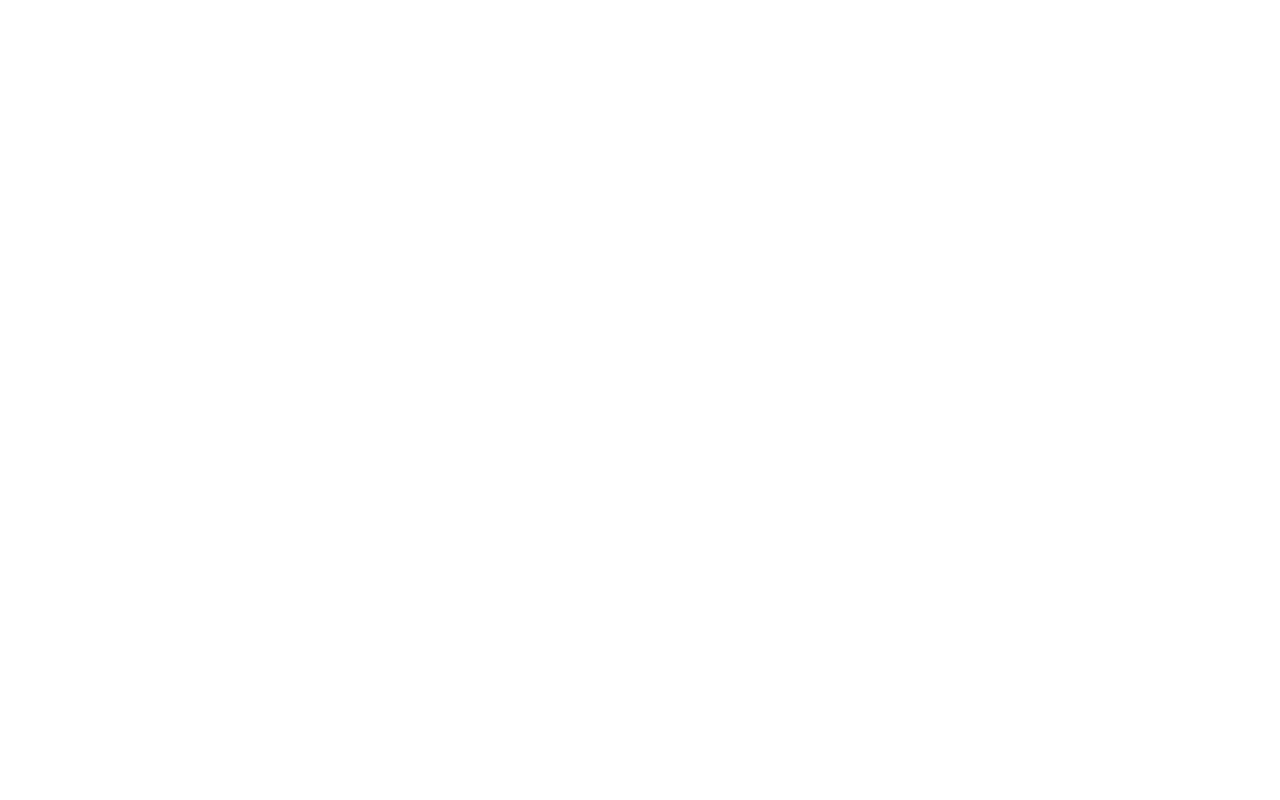
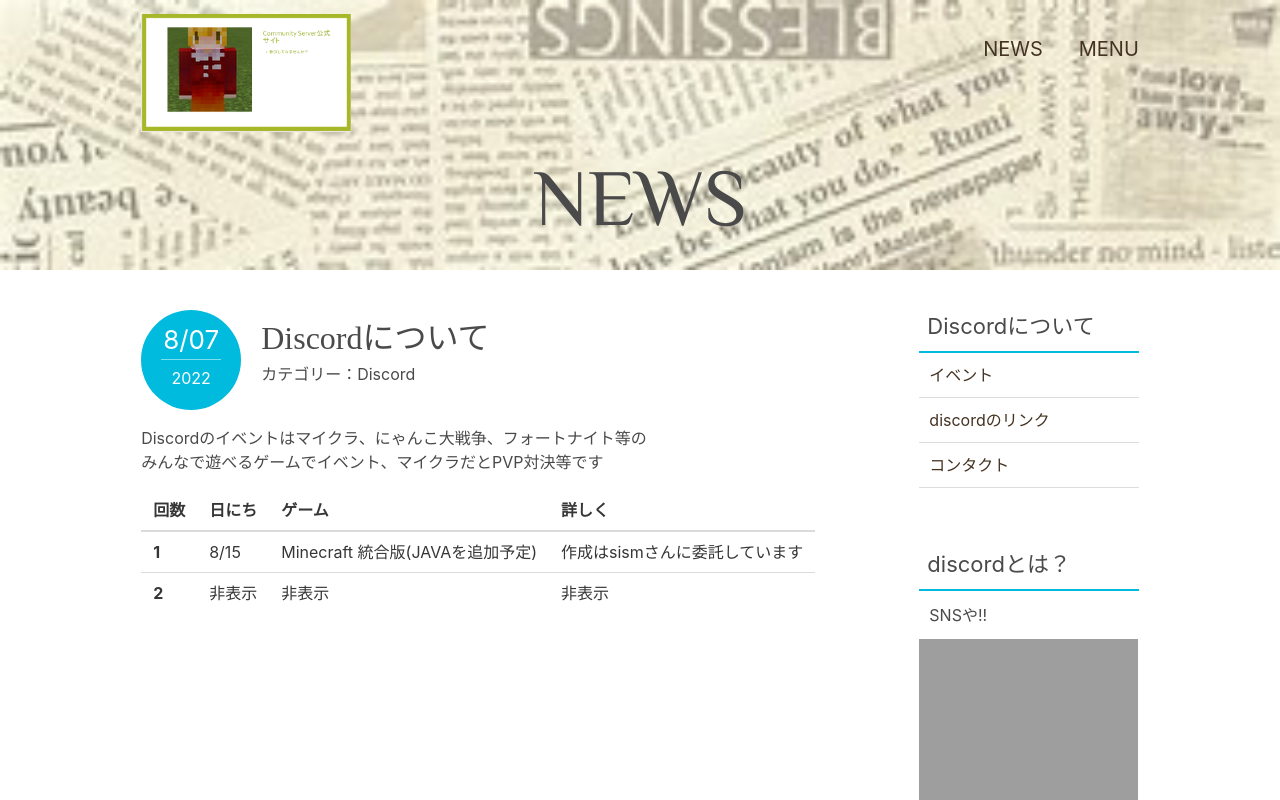
Before and after one commit to html2021/sab, a plain HTML site: page event.html in a window 1280 px wide. Shown: the top 800 px of the page. Drawn offline with nearby package versions, Linux system fonts and the light colour scheme; some packages are replaced by stand-ins of ours; grey boxes are pictures that could not be loaded.

Commit message:
Add files via upload

```diff
--- a/event.html
+++ b/event.html
@@ -0,0 +1,98 @@
+<!DOCTYPE html>
+<html lang="ja">
+    <head>
+        <meta charset="utf-8">
+        <title>WCB Cafe - NEWS</title>
+        <meta name="description" content="gamecommunity">
+        <link rel="icon" type="image/png" href="images/favicon.png">
+        <meta name="viewport" content="width=device-width, initial-scale=1">
+
+    <!-- CSS -->
+        <link rel="stylesheet" href="https://unpkg.com/ress/dist/ress.min.css">
+        <link href="https://fonts.googleapis.com/css?family=Philosopher" rel="stylesheet">
+        <link href="css/style.css" rel="stylesheet">
+        <link rel="stylesheet" href="https://cdn.jsdelivr.net/npm/bulma@0.9.4/css/bulma-rtl.min.css">
+    </head>
+
+    <body>
+        <div id="news" class="big-bg">
+            <header class="page-header wrapper">
+                <h1><a href="index.html"><img class="logo" src="images/logo.png" alt="WCBカフェ ホーム"></a></h1>
+                <nav>
+                    <ul class="main-nav">
+                        <li><a href="news.html">News</a></li>
+                        <li><a href="menu.html">Menu</a></li>
+                    </ul>
+                </nav>
+            </header>
+
+            <div class="wrapper">
+                <h2 class="page-title">News</h2>
+            </div><!-- /.wrapper -->
+        </div><!-- /#news -->
+
+        <div class="news-contents wrapper">
+            <article>
+                <header class="post-info">
+                    <h2 class="post-title">Discordについて</h2>
+                    <p class="post-date">8/07 <span>2022</span></p>
+                    <p class="post-cat">カテゴリー：Discord</p>
+                </header>
+                <p>
+                    Discordのイベントはマイクラ、にゃんこ大戦争、フォートナイト等の<br>
+                    みんなで遊べるゲームでイベント、マイクラだとPVP対決等です
+                </p>
+                <!-- admax -->
+                <script src="https://adm.shinobi.jp/s/a582abec707b99fa6ea4ff215707981e"></script>
+                <!-- admax -->
+                <p>
+                    <table class="table">
+                        <thead>
+                          <tr>
+                            <th>回数</th>
+                            <th>日にち</th>
+                            <th>ゲーム</th>
+                            <th>詳しく</th>
+                          </tr>
+                        </thead>
+                        <tbody>
+                          <tr>
+                            <th>1</th>
+                            <td>8/15</td>
+                            <td>Minecraft 統合版(JAVAを追加予定)</td>
+                            <td>作成はsismさんに委託しています</td>
+                          </tr>
+                          <tr>
+                            <th>2</th>
+                            <td>非表示</td>
+                            <td>非表示</td>
+                            <td>非表示</td>
+                          </tr>
+                        </tbody>
+                    </table>
+                </p>
+            </article>
+
+            <aside>
+                <h3 class="sub-title">Discordについて</h3>
+                <ul class="sub-menu">
+                    <li><a href="event.html">イベント</a></li>
+                    <li><a href="link.html">discordのリンク</a></li>
+                    <li><a href="contact.html">コンタクト</a></li>
+                </ul>
+
+                <h3 class="sub-title">discordとは？</h3>
+                <p>
+                    SNSや!!
+                </p>
+                <iframe src="https://discord.com/widget?id=1004192765988573285&theme=dark" width="350" height="500" allowtransparency="true" frameborder="0" sandbox="allow-popups allow-popups-to-escape-sandbox allow-same-origin allow-scripts"></iframe>
+            </aside>
+        </div><!-- /.news-contents -->
+
+        <footer>
+            <div class="wrapper">
+                <p><small>&copy; 2022 not is date</small></p>
+            </div>
+        </footer>
+    </body>
+</html>
```
Also changed, not shown: index.html (+4 -1 lines), link.html (+3 -0 lines), menu.html (+4 -1 lines), news.html (+8 -2 lines).
